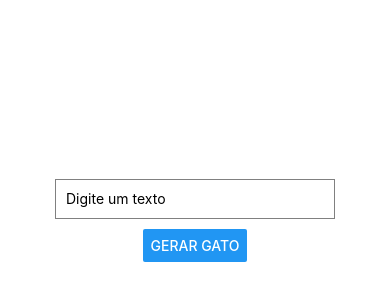
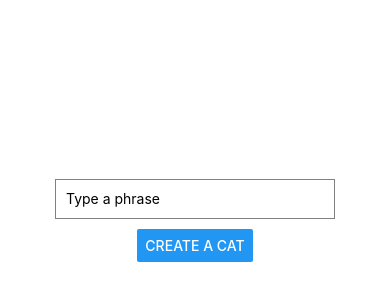
Before and after one commit to vitorrenansd/cataas-rest-api, a React Native app in the folder CatApp/: screen / in a window 390 px wide. Shown: the part 202-502 px from the top of the page. Built offline with nearby package versions, Linux system fonts and the light colour scheme.

Commit message:
Update App.js

```diff
--- a/CatApp/App.js
+++ b/CatApp/App.js
@@ -7,7 +7,7 @@ export default function App() {
 
   const fetchCatImage = () => {
     if (!text.trim()) return;
-    const url = 'https://cataas.com/cat/says/${encodeURIComponent(text)}'
+    const url = `https://cataas.com/cat/says/${encodeURIComponent(text)}`;
     setImageUrl(url);
   };
 
@@ -15,12 +15,12 @@ export default function App() {
     <View style={styles.container}>
       <TextInput
         style={styles.input}
-        placeholder='Digite um texto'
+        placeholder='Type a phrase'
         value={text}
         onChangeText={setText}
       />
       <Button
-        title='Gerar Gato'
+        title='Create a cat'
         onPress={fetchCatImage}
       />
       {imageUrl && <Image source={{ uri: imageUrl }} style={styles.image}/>}
```
